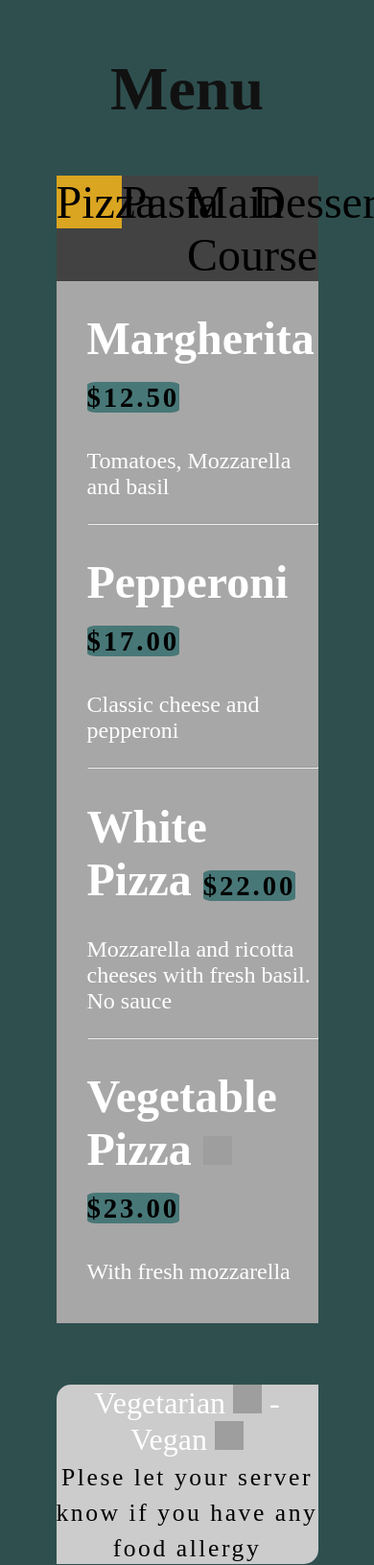
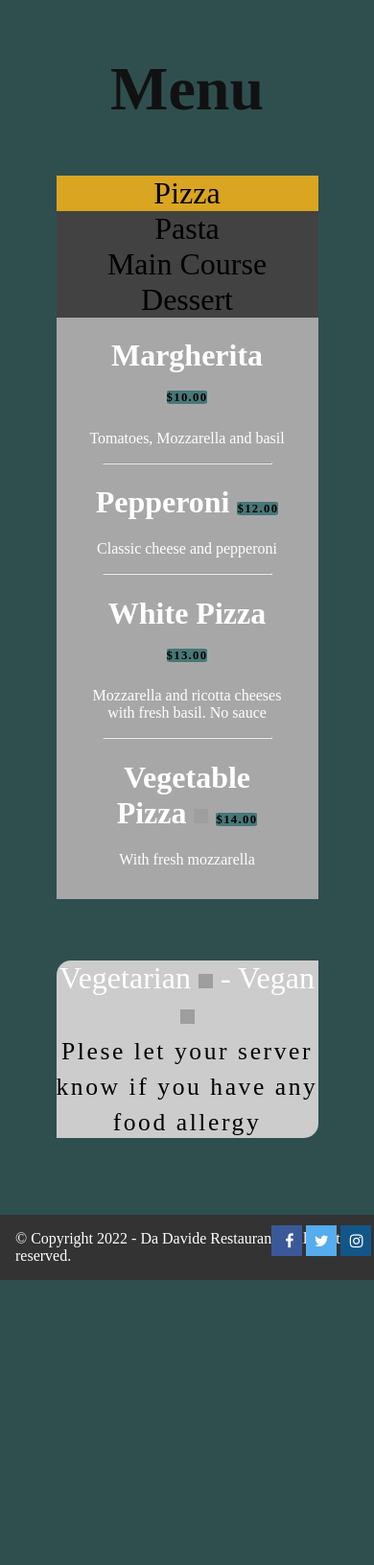
Before and after one commit to Davide-Lotito/WMT_project, a PHP site: page /pages/menu.html in a window 390 px wide; the page is wider, and only the part inside the window is pictured. Shown: the part 680-2311 px from the top of that part at 96% size. After the commit the page ends 2014 px from the top of that part, so only its background shows below. Run offline with PHP 8.4, Linux system fonts and the light colour scheme; some web fonts are replaced; grey boxes are pictures that could not be loaded.

Commit message:
media queries for menu

```diff
--- a/pages/menu.html
+++ b/pages/menu.html
@@ -41,50 +41,50 @@
         <div id="menu-select" class="row">
             <a href="javascript:void(0)" id="pizza-link">
                 <!-- href="javascript:void(0)" in order to say to the browser to stays on the same page-->
-                <div class="tablink column">Pizza</div>
+                <div class="tab column">Pizza</div>
             </a>
             <a href="javascript:void(0)" id="pasta-link">
-                <div class="tablink column" >Pasta</div>
+                <div class="tab column" >Pasta</div>
             </a>
             <a href="javascript:void(0)" id="main-link">
-                <div class="tablink column">Main Course</div>
+                <div class="tab column">Main Course</div>
             </a>
             <a href="javascript:void(0)" id="dessert-link">
-                <div class="tablink column">Dessert</div>
+                <div class="tab column">Dessert</div>
             </a>
         </div>
 
         <div id="Pizza" class="sub-menu">
-            <h1 class="food-name">Margherita <span>$12.50</span></h1>
+            <h1 class="food-name">Margherita <span>$10.00</span></h1>
             <p>Tomatoes, Mozzarella and basil</p>
             <hr>
 
-            <h1 class="food-name">Pepperoni <span>$17.00</span></h1>
+            <h1 class="food-name">Pepperoni <span>$12.00</span></h1>
             <p>Classic cheese and pepperoni</p>
             <hr>
 
-            <h1 class="food-name">White Pizza <span>$22.00</span></h1>
+            <h1 class="food-name">White Pizza <span>$13.00</span></h1>
             <p>Mozzarella and ricotta cheeses with fresh basil. No sauce</p>
             <hr>
 
-            <h1 class="food-name">Vegetable Pizza <img src="https://media.giphy.com/media/otnlSv6F8S129TBX9L/giphy.gif" alt="vegetarian"> <span>$23.00</span></h1>
+            <h1 class="food-name">Vegetable Pizza <img src="https://media.giphy.com/media/otnlSv6F8S129TBX9L/giphy.gif" alt="vegetarian"> <span>$14.00</span></h1>
             <p>With fresh mozzarella</p>
         </div>
 
         <div id="Pasta" class="sub-menu">
-            <h1 class="food-name">Caponata <img src="https://media.giphy.com/media/nUVr18m5zaEDGZtA6m/giphy.gif" alt="vegan"> <span>$14.00</span></h1>
+            <h1 class="food-name">Caponata <img src="https://media.giphy.com/media/nUVr18m5zaEDGZtA6m/giphy.gif" alt="vegan"> <span>$10.00</span></h1>
             <p>Cooked vegetable mix made with chopped eggplant, celery, capers and olives</p>
             <hr>
 
-            <h1 class="food-name">Penne pasta <img src="https://media.giphy.com/media/otnlSv6F8S129TBX9L/giphy.gif" alt="vegetarian"> <span>$15.00</span></h1>
+            <h1 class="food-name">Penne pasta <img src="https://media.giphy.com/media/otnlSv6F8S129TBX9L/giphy.gif" alt="vegetarian"> <span>$12.00</span></h1>
             <p>Eggplant tomato sauce, basil, shaved ricotta salata cheese</p>
             <hr>
 
-            <h1 class="food-name">Spaghetti with clams <span>$20.00</span></h1>
+            <h1 class="food-name">Spaghetti with clams <span>$15.00</span></h1>
             <p>Garlic, parsley, white wine sauce</p>
             <hr>
 
-            <h1 class="food-name">Potato gnocchi  <img src="https://media.giphy.com/media/otnlSv6F8S129TBX9L/giphy.gif" alt="vegetarian"> <span>$25.50</span></h1>
+            <h1 class="food-name">Potato gnocchi  <img src="https://media.giphy.com/media/otnlSv6F8S129TBX9L/giphy.gif" alt="vegetarian"> <span>$15.00</span></h1>
             <p>Sweet pera, walnuts, gorgonzola sauce</p>
         </div>
 
@@ -93,15 +93,15 @@
             <p>Ask your server</p>
             <hr>
 
-            <h1 class="food-name">Grilled salmon filet <span>$28.00</span></h1>
+            <h1 class="food-name">Grilled salmon filet <span>$25.00</span></h1>
             <p> <b>with:</b> orange sauce, grilled asparagus and potatoes </p>
             <hr>
 
-            <h1 class="food-name"><b>Chicken breast</b> <span>$15.00</span></h1>
+            <h1 class="food-name"><b>Chicken breast</b> <span>$17.00</span></h1>
             <p> <b>with:</b> mixed green salad in lemon </p>
             <hr>
 
-            <h1 class="food-name"><b>Grilled sirloin steak</b> <span>$10.50</span></h1>
+            <h1 class="food-name"><b>Grilled sirloin steak</b> <span>$30.00</span></h1>
             <p> <b>with:</b> salad and shaved parmesan cheese </p>
         </div>
 
@@ -109,10 +109,10 @@
             <h1 class="food-name">Ice creams <span>$7.00</span></h1>
             <p> <b>flavors:</b> chocolate, cream, lemon and strawberry</p>
             <hr>
-            <h1 class="food-name">Warm chocolate fondant <span>$12.00</span></h1>
+            <h1 class="food-name">Warm chocolate fondant <span>$10.00</span></h1>
             <!-- <p> <b>flavors:</b> chocolate, cream, lemon and strawberry</p> -->
             <hr>
-            <h1 class="food-name">Sorbet <span>$10.00</span></h1>
+            <h1 class="food-name">Sorbet <span>$9.00</span></h1>
             <p> <b>flavors:</b> coconut, lemon</p>
         </div>
     </main>
--- a/script/menu.js
+++ b/script/menu.js
@@ -4,7 +4,7 @@ function openMenu(ev, menuName) {
     for (i = 0; i < menu.length; i++) {
         menu[i].style.display = "none";
     }
-    tablinks = document.getElementsByClassName("tablink");
+    tablinks = document.getElementsByClassName("tab");
     for (i = 0; i < menu.length; i++) {
         tablinks[i].className = tablinks[i].className.replace(" active", "");
     }
--- a/style/menu.css
+++ b/style/menu.css
@@ -49,6 +49,7 @@
 
 .sub-menu{
     padding-left: 2em;
+    padding-right: 2em;
 }
 
 .sub-menu p{
@@ -74,9 +75,50 @@
     border-radius: 15px 0 15px 0px;
 }
 
+.sub-menu hr{
+    padding: 0;
+    margin-left: 1em;
+    margin-right: 1em;
+}
+
 #explain span{
     position: relative;
     width: 100%;
     font-size: 0.8em;
     color: black;
 }
+
+@media (max-width: 1400px){
+    #menu-select{
+        font-size: 2em;
+    }
+    .food-name{
+        font-size: 2em;
+    }
+    .sub-menu p{
+        font-size: 2em;
+    }
+    #food-menu img,
+    #explain img {
+        width: 15px;
+        height: 15px;
+    }
+}
+
+@media (max-width: 900px){
+    .column{
+       float: none;
+       position: relative;
+       width: 100%;
+    }
+    .sub-menu h1{
+        text-align: center;
+    }
+    .sub-menu p{
+        font-size: 1em;
+        text-align: center;
+    }
+    .sub-menu h1 span{
+        font-size: 0.4em;
+    }
+}
```
